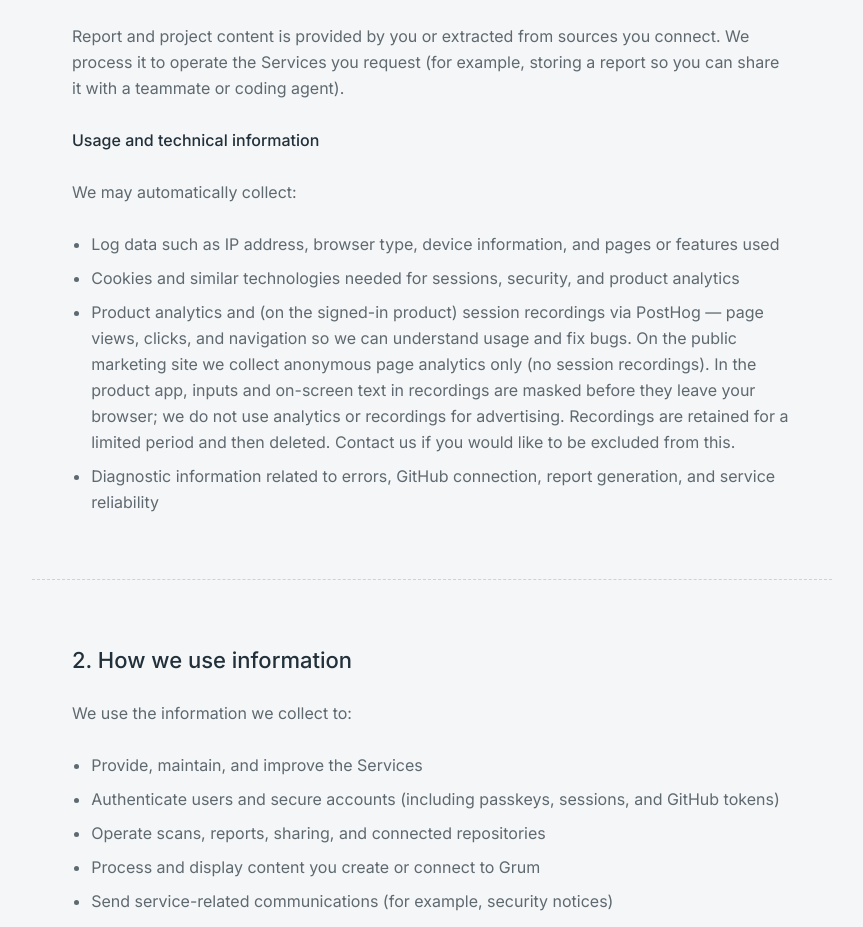
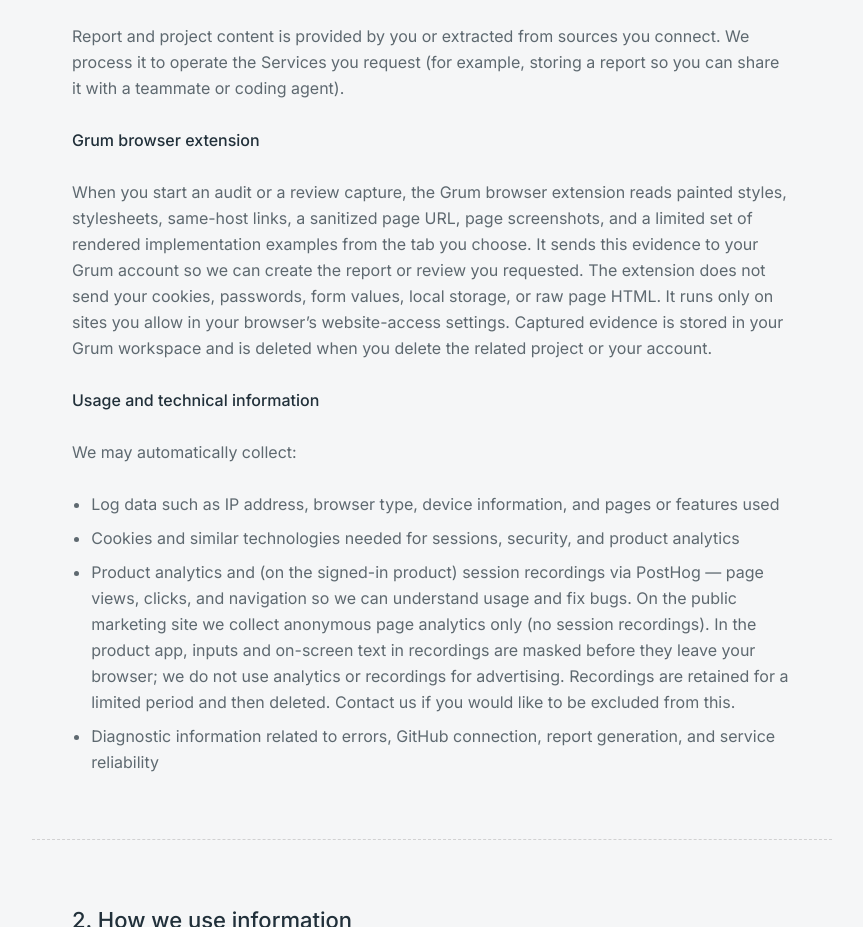
Before and after one commit to KetyiBalazs/gruum-www, a website built with Vite: page privacy.html in a window 1280 px wide. Shown: the part 1583-2510 px from the top of the page, without its empty margins (208-1071 px from the left). Built offline with nearby package versions, Linux system fonts and the light colour scheme.

Commit message:
Disclose browser extension data handling

```diff
--- a/privacy.html
+++ b/privacy.html
@@ -128,6 +128,20 @@
               sources you connect. We process it to operate the Services you
               request (for example, storing a report so you can share it with a
               teammate or coding agent).
+            </p>
+
+            <h3 class="body-normal-bold">Grum browser extension</h3>
+            <p class="body-normal">
+              When you start an audit or a review capture, the Grum browser
+              extension reads painted styles, stylesheets, same-host links, a
+              sanitized page URL, page screenshots, and a limited set of
+              rendered implementation examples from the tab you choose. It
+              sends this evidence to your Grum account so we can create the
+              report or review you requested. The extension does not send your
+              cookies, passwords, form values, local storage, or raw page HTML.
+              It runs only on sites you allow in your browser’s website-access
+              settings. Captured evidence is stored in your Grum workspace and
+              is deleted when you delete the related project or your account.
             </p>
 
             <h3 class="body-normal-bold">Usage and technical information</h3>
```
